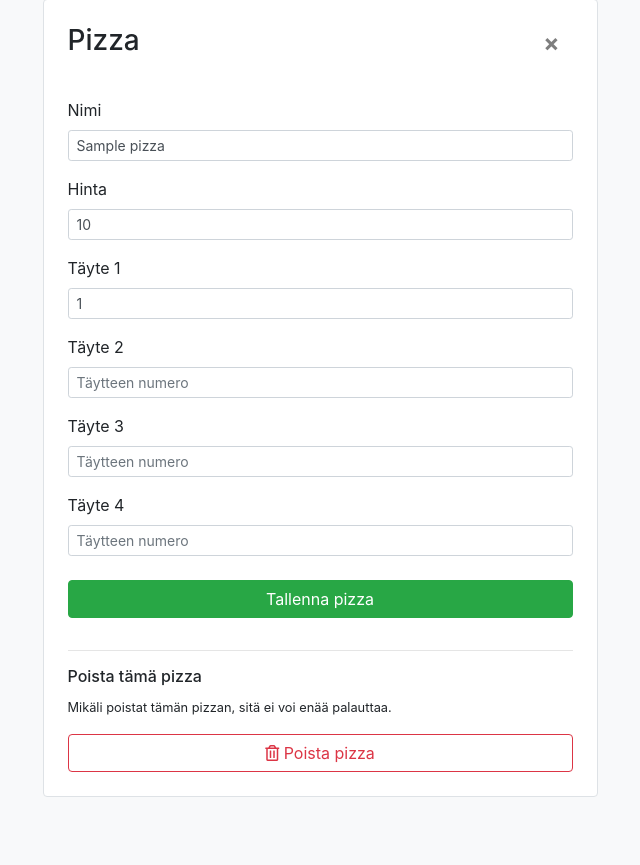
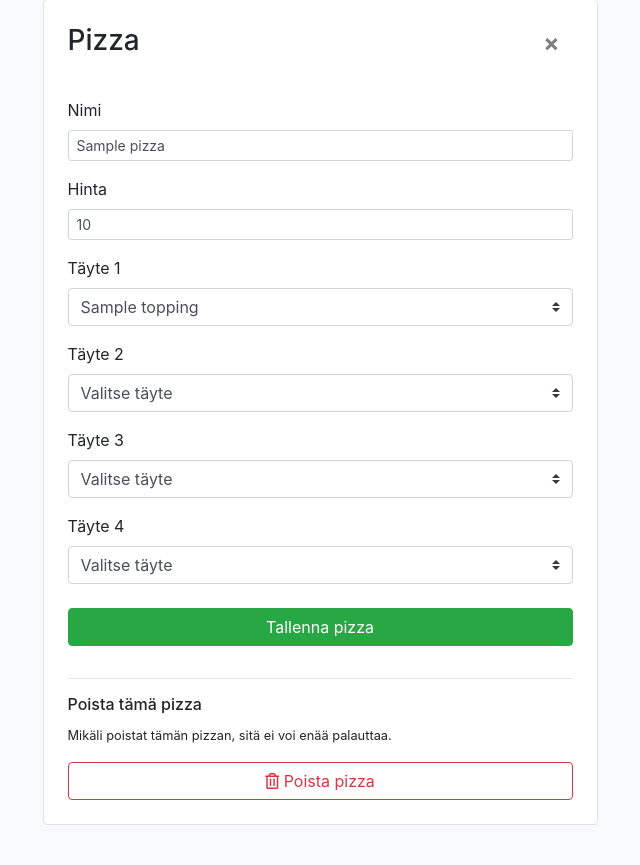
Before and after one commit to juissijohtaja/Pizzapalvelu, a Flask app: page /pizzat/1/ in a window 1280 px wide. Shown: the part 105-970 px from the top of the page, without its empty margins (320-960 px from the left). Run offline with Flask 2, Linux system fonts and the light colour scheme; a user stored in the database is signed in; tables that the repository leaves empty hold one stand-in row (values such as "Sample post"); some libraries are stand-ins or nearby versions; some web fonts are replaced.

Commit message:
pizza forms select fields

```diff
--- a/application/pizzas/forms.py
+++ b/application/pizzas/forms.py
@@ -2,6 +2,7 @@ from flask_wtf import FlaskForm
 from wtforms import BooleanField, StringField, IntegerField, SelectField
 from wtforms.validators import InputRequired, required, Length, optional
 from application.toppings.models import Topping
+from application.pizzas.models import Pizza
 
 
 class PizzasForm(FlaskForm):
@@ -30,12 +31,28 @@ class PizzasForm(FlaskForm):
 class PizzasEditForm(FlaskForm):
     name = StringField('Nimi', [Length(min=2)], render_kw={'class':'form-control form-control-sm'})
     price = IntegerField('Hinta', [required()], render_kw={'class':'form-control form-control-sm'})
-    infoText = {'placeholder': 'Täytteen numero', 'class':'form-control form-control-sm'}
+    #infoText = {'placeholder': 'Täytteen numero', 'class':'form-control form-control-sm'}
 
-    topping1 = IntegerField('Täyte 1', [required()], render_kw=infoText)
-    topping2 = IntegerField('Täyte 2', [optional()], render_kw=infoText)
-    topping3 = IntegerField('Täyte 3', [optional()], render_kw=infoText)
-    topping4 = IntegerField('Täyte 4', [optional()], render_kw=infoText)
+    #topping1 = IntegerField('Täyte 1', [required()], render_kw=infoText)
+    #topping2 = IntegerField('Täyte 2', [optional()], render_kw=infoText)
+    #topping3 = IntegerField('Täyte 3', [optional()], render_kw=infoText)
+    #topping4 = IntegerField('Täyte 4', [optional()], render_kw=infoText)
+
+    topping1 = SelectField('Täyte 1', [required()], render_kw={'class':'custom-select'}, coerce=int)
+    topping2 = SelectField('Täyte 2', render_kw={'class':'custom-select'}, coerce=int)
+    topping3 = SelectField('Täyte 3', render_kw={'class':'custom-select'}, coerce=int)
+    topping4 = SelectField('Täyte 4', render_kw={'class':'custom-select'}, coerce=int)
 
     class Meta:
         csrf = False
+
+    def __init__(self, *args, **kwargs):
+        super(PizzasEditForm, self).__init__(*args, **kwargs)
+        choices = [(0, "Valitse täyte")]
+        for topping in Topping.query.order_by(Topping.id).all():
+            choices.append((topping.id, topping.name))
+        self.topping1.choices = choices
+        self.topping2.choices = self.topping1.choices
+        self.topping3.choices = self.topping1.choices
+        self.topping4.choices = self.topping1.choices
+        #self.topping1.data = 1
--- a/application/pizzas/views.py
+++ b/application/pizzas/views.py
@@ -20,7 +20,15 @@ def pizzas_form():
 @login_required
 def pizzas_get_item(pizza_id):
     t = Pizza.query.get(pizza_id)
-    return render_template("pizzas/pizza.html", pizza = t, form = PizzasEditForm())
+    f = PizzasEditForm()
+    f.topping1.data = t.toppings[0].id
+    if len(t.toppings) > 1:
+        f.topping2.data = t.toppings[1].id
+    if len(t.toppings) > 2:
+        f.topping3.data = t.toppings[2].id
+    if len(t.toppings) > 3:
+        f.topping4.data = t.toppings[3].id
+    return render_template("pizzas/pizza.html", pizza = t, form = f)
 
 @app.route("/pizzat/<pizza_id>/", methods=["POST"])
 @login_required
@@ -39,17 +47,17 @@ def pizzas_set_item(pizza_id):
     topping3 = form.topping3.data
     topping4 = form.topping4.data
 
-    if topping1 not in topping_ids:
-        topping_ids.append(topping1)
-    if topping2 not in topping_ids:
-        topping_ids.append(topping2)
-    if topping3 not in topping_ids:
-        topping_ids.append(topping3)
-    if topping4 not in topping_ids:
-        topping_ids.append(topping4)
-
     if not form.validate():
         return render_template("pizzas/pizza.html", pizza = p, form = form, toppings = Topping.query.all(), error = "Tarkista lomake.")
+
+    if topping1 not in topping_ids and topping1 > 0:
+        topping_ids.append(topping1)
+    if topping2 not in topping_ids and topping1 > 0:
+        topping_ids.append(topping2)
+    if topping3 not in topping_ids and topping1 > 0:
+        topping_ids.append(topping3)
+    if topping4 not in topping_ids and topping1 > 0:
+        topping_ids.append(topping4)
 
     for id in topping_ids:
         topping=Topping.query.get(id)
@@ -74,18 +82,19 @@ def pizzas_create():
     topping3 = form.topping3.data
     topping4 = form.topping4.data
 
+    if not form.validate():
+        return render_template("pizzas/new.html", form = form, toppings = Topping.query.all(), error = "Tarkista lomake.")
+
     topping_ids = []
-    if topping1 not in topping_ids and topping1 is not None:
+    if topping1 not in topping_ids and topping1 > 0:
         topping_ids.append(topping1)
-    if topping2 not in topping_ids and topping2 is not None:
+    if topping2 not in topping_ids and topping2 > 0:
         topping_ids.append(topping2)
-    if topping3 not in topping_ids and topping3 is not None:
+    if topping3 not in topping_ids and topping3 > 0:
         topping_ids.append(topping3)
-    if topping4 not in topping_ids and topping4 is not None:
+    if topping4 not in topping_ids and topping4 > 0:
         topping_ids.append(topping4)
 
-    if not form.validate():
-        return render_template("pizzas/new.html", form = form, toppings = Topping.query.all(), error = "Tarkista lomake.")
 
     topping_ids.sort()
     for id in topping_ids:
--- a/application/templates/layout.html
+++ b/application/templates/layout.html
@@ -95,26 +95,5 @@
       <script src="https://code.jquery.com/jquery-3.4.1.slim.min.js" integrity="sha384-J6qa4849blE2+poT4WnyKhv5vZF5SrPo0iEjwBvKU7imGFAV0wwj1yYfoRSJoZ+n" crossorigin="anonymous"></script>
       <script src="https://cdn.jsdelivr.net/npm/popper.js@1.16.0/dist/umd/popper.min.js" integrity="sha384-Q6E9RHvbIyZFJoft+2mJbHaEWldlvI9IOYy5n3zV9zzTtmI3UksdQRVvoxMfooAo" crossorigin="anonymous"></script>
       <script src="https://stackpath.bootstrapcdn.com/bootstrap/4.4.1/js/bootstrap.min.js" integrity="sha384-wfSDF2E50Y2D1uUdj0O3uMBJnjuUD4Ih7YwaYd1iqfktj0Uod8GCExl3Og8ifwB6" crossorigin="anonymous"></script>
-
-      <script>
-        // Example starter JavaScript for disabling form submissions if there are invalid fields
-        (function() {
-          'use strict';
-          window.addEventListener('load', function() {
-            // Fetch all the forms we want to apply custom Bootstrap validation styles to
-            var forms = document.getElementsByClassName('needs-validation');
-            // Loop over them and prevent submission
-            var validation = Array.prototype.filter.call(forms, function(form) {
-              form.addEventListener('submit', function(event) {
-                if (form.checkValidity() === false) {
-                  event.preventDefault();
-                  event.stopPropagation();
-                }
-                form.classList.add('was-validated');
-              }, false);
-            });
-          }, false);
-        })();
-      </script>
     </body>
   </html>
--- a/application/templates/pizzas/new.html
+++ b/application/templates/pizzas/new.html
@@ -20,7 +20,7 @@
           </button>
         </div>
       {% endif %}
-      <form class="py-3 needs-validation was-validated" novalidate method="POST" action="{{ url_for('pizzas_create') }}">
+      <form class="py-3" novalidate method="POST" action="{{ url_for('pizzas_create') }}">
         <div class="form-group">
           {{ form.name.label }}
           {{ form.name }}
--- a/application/templates/pizzas/pizza.html
+++ b/application/templates/pizzas/pizza.html
@@ -21,7 +21,7 @@
           </button>
         </div>
       {% endif %}
-      <form class="py-3" method="POST" action="{{ url_for('pizzas_set_item', pizza_id=pizza.id) }}">
+      <form class="py-3" novalidate method="POST" action="{{ url_for('pizzas_set_item', pizza_id=pizza.id) }}">
         <div class="form-group">
           {{ form.name.label }}
           {{ form.name(value=pizza.name) }}
@@ -32,35 +32,19 @@
         </div>
         <div class="form-group">
           {{ form.topping1.label }}
-          {% if pizza.toppings|length >= 1 %}
-            {{ form.topping1(value=pizza.toppings[0].id) }}
-          {% else %}
-            {{ form.topping1 }}
-          {% endif %}
+          {{ form.topping1 }}
         </div>
         <div class="form-group">
           {{ form.topping2.label }}
-          {% if pizza.toppings|length >= 2 %}
-            {{ form.topping2(value=pizza.toppings[1].id) }}
-          {% else %}
-            {{ form.topping2 }}
-          {% endif %}
+          {{ form.topping2 }}
         </div>
         <div class="form-group">
           {{ form.topping3.label }}
-          {% if pizza.toppings|length >= 3 %}
-            {{ form.topping3(value=pizza.toppings[2].id) }}
-          {% else %}
-            {{ form.topping3 }}
-          {% endif %}
+          {{ form.topping3 }}
         </div>
         <div class="form-group">
           {{ form.topping4.label }}
-          {% if pizza.toppings|length >= 4 %}
-            {{ form.topping4(value=pizza.toppings[3].id) }}
-          {% else %}
-            {{ form.topping4 }}
-          {% endif %}
+          {{ form.topping4 }}
         </div>
         <button type="submit" class="btn btn-success btn-block mt-4">Tallenna pizza</button>
       </form>
```
